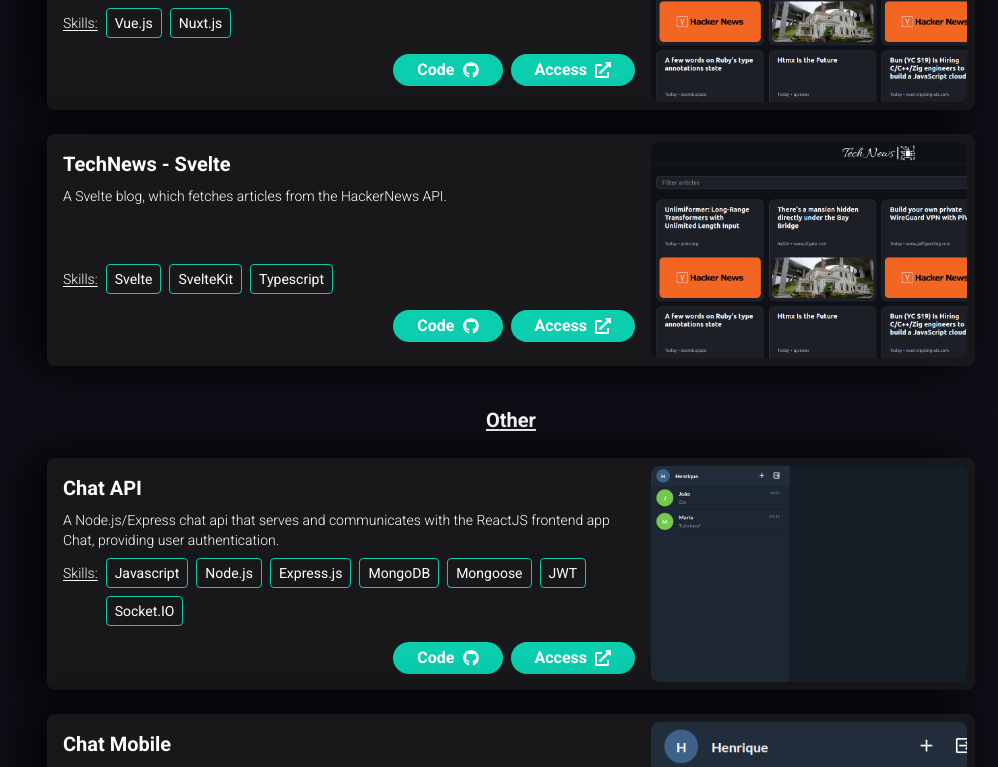
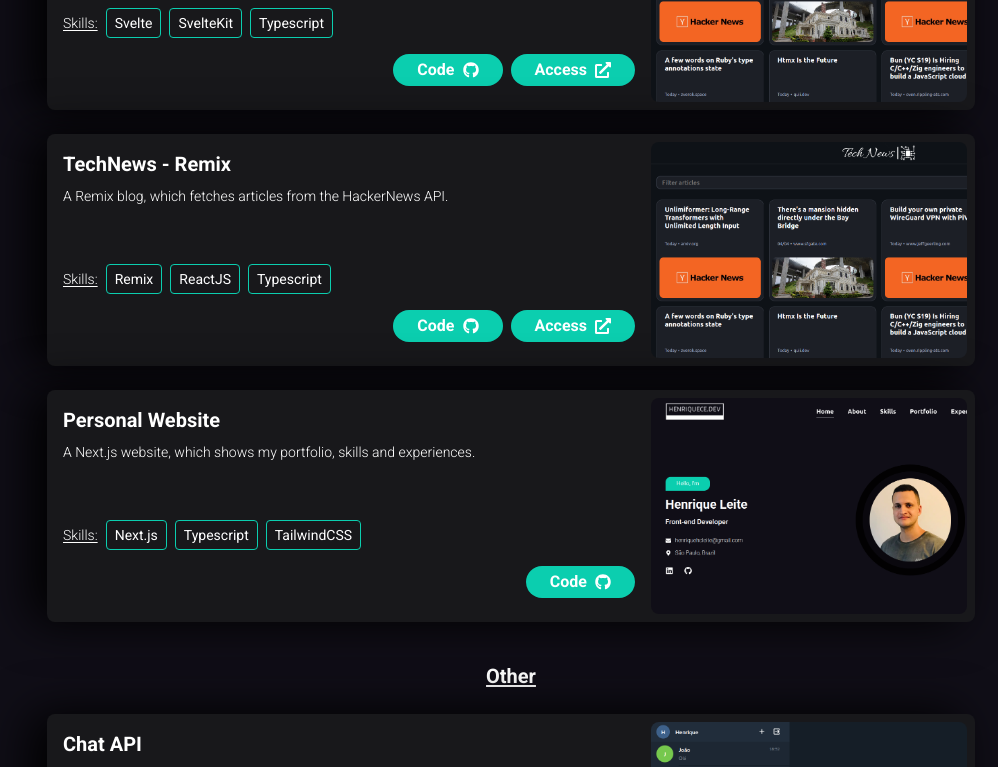
Before and after one commit to henriquece/personal-website, a Next.js app: page / in a window 1280 px wide. Shown: the part 2460-3227 px from the top of the page, without its empty margins (129-1127 px from the left). Built offline with nearby package versions, Linux system fonts and the light colour scheme.

Commit message:
feat: add Remix skill and project

```diff
--- a/src/components/Home/Portfolio/index.tsx
+++ b/src/components/Home/Portfolio/index.tsx
@@ -13,14 +13,6 @@ import { HomeSection } from '@/pages'
 const frontendProjects = {
   title: 'Front-end',
   items: [
-    {
-      title: 'Personal Website',
-      description:
-        'A Next.js website, which shows my portfolio, skills and experiences.',
-      skills: ['Next.js', 'Typescript', 'TailwindCSS'],
-      image: personalWebsiteImg,
-      githubHref: 'https://github.com/henriquece/personal-website'
-    },
     {
       title: 'Chat',
       description:
@@ -59,6 +51,23 @@ const frontendProjects = {
       image: technewsImg,
       href: 'https://technews-svelte.vercel.app',
       githubHref: 'https://github.com/henriquece/technews-svelte'
+    },
+    {
+      title: 'TechNews - Remix',
+      description:
+        'A Remix blog, which fetches articles from the HackerNews API.',
+      skills: ['Remix', 'ReactJS', 'Typescript'],
+      image: technewsImg,
+      href: 'https://technews-remix.vercel.app',
+      githubHref: 'https://github.com/henriquece/technews-remix'
+    },
+    {
+      title: 'Personal Website',
+      description:
+        'A Next.js website, which shows my portfolio, skills and experiences.',
+      skills: ['Next.js', 'Typescript', 'TailwindCSS'],
+      image: personalWebsiteImg,
+      githubHref: 'https://github.com/henriquece/personal-website'
     }
   ]
 }
--- a/src/components/Home/Skills/index.tsx
+++ b/src/components/Home/Skills/index.tsx
@@ -61,7 +61,7 @@ const skillGroups: SkillGroup[] = [
       },
       {
         title: 'Front-end Frameworks/Libs',
-        items: ['Vue.js', 'Nuxt.js', 'Svelte', 'SvelteKit', 'Angular']
+        items: ['Vue.js', 'Nuxt.js', 'Svelte', 'SvelteKit', 'Remix', 'Angular']
       },
       { title: 'Mobile Frameworks', items: ['React Native'] },
       {
```
